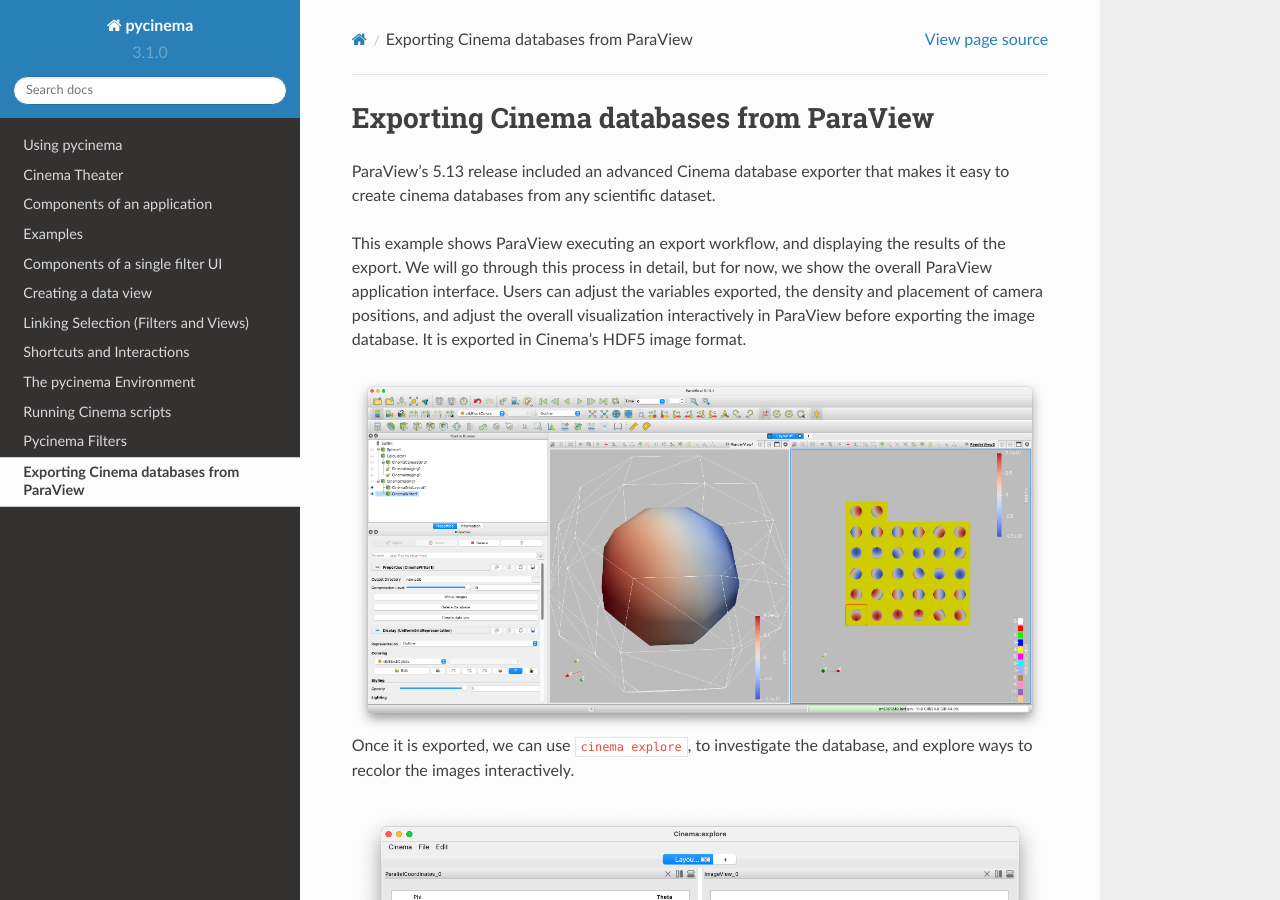
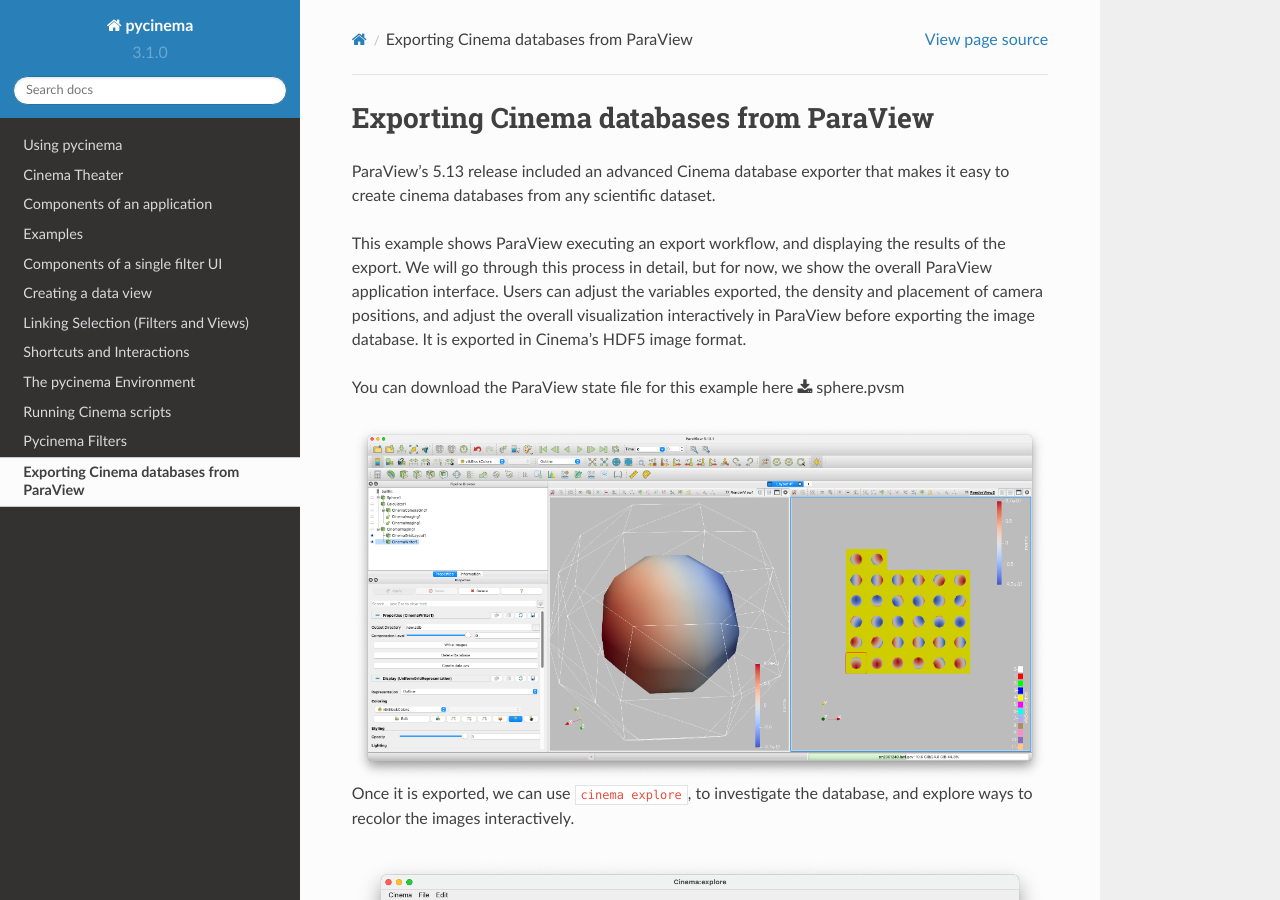
Before and after one commit to cinemascience/pycinema-readthedocs, a Sphinx documentation site: the page built from docs/source/plugin.rst, in a window 1280 px wide and 900 px high. Built offline with Sphinx 7.4.7 and the Read the Docs theme 2.0.0, drawn with Linux system fonts in a browser that asks for light colours; pages that are not in the unit, such as notebooks, are missing from menus.

Commit message:
adding state file

```diff
--- a/docs/source/plugin.rst
+++ b/docs/source/plugin.rst
@@ -13,6 +13,9 @@
 the overall visualization interactively in ParaView before exporting the image
 database. It is exported in Cinema's HDF5 image format.
 
+You can download the ParaView state file for this example
+here :download:`sphere.pvsm <_static/sphere.pvsm>`
+
 .. image:: img/sphere-export.png
    :align: center
 
```
Also changed, not shown: 1 other file.
